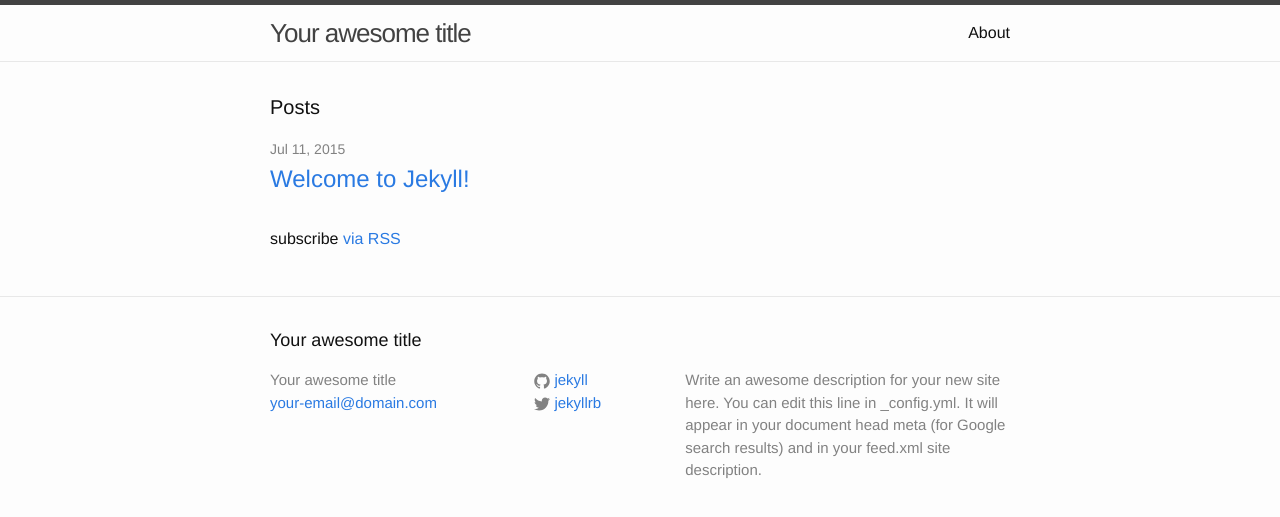
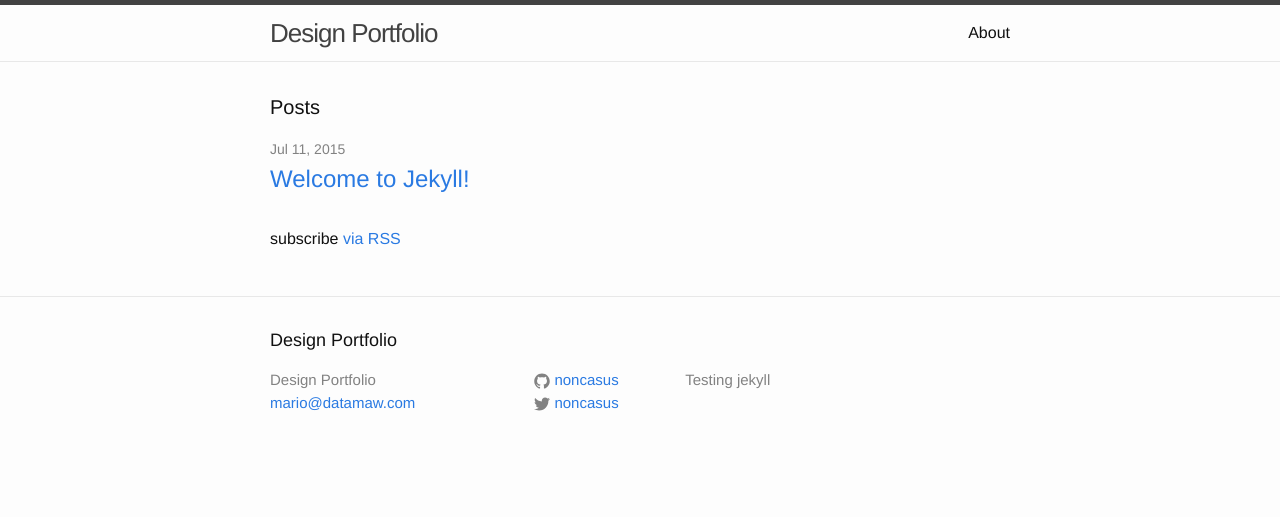
Before and after one commit to noncasus/jekyll-blog, a Jekyll site: the page built from index.html, in a window 1280 px wide. Shown: the top 517 px of the page. Built offline with Jekyll 4.4.1, drawn with Linux system fonts in a browser that asks for light colours.

Commit message:
config updates

```diff
--- a/_config.yml
+++ b/_config.yml
@@ -1,14 +1,24 @@
 # Site settings
-title: Your awesome title
-email: your-email@domain.com
+title: Design Portfolio
+email: mario@datamaw.com
 description: > # this means to ignore newlines until "baseurl:"
-  Write an awesome description for your new site here. You can edit this
-  line in _config.yml. It will appear in your document head meta (for
-  Google search results) and in your feed.xml site description.
+  Testing jekyll
 baseurl: "" # the subpath of your site, e.g. /blog/
-url: "http://yourdomain.com" # the base hostname & protocol for your site
-twitter_username: jekyllrb
-github_username:  jekyll
+url: "http://example.com" # the base hostname & protocol for your site
+twitter_username: noncasus
+github_username:  noncasus
+
+permalink:  /:categories/:title
+
+links:
+  - title:  about
+    url:    /about
+  - title:  work
+    url:    /work
+  - title:  articles
+    url:    /articles
+  - title:  hire-me
+    url:    /hire-me
 
 # Build settings
 markdown: kramdown
```
Also changed, not shown: 1 other file.
